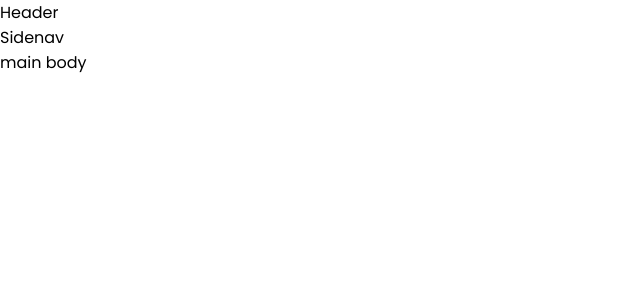
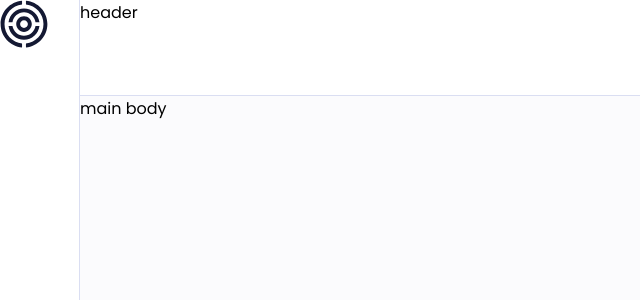
Before and after one commit to john-shaibu/wander-watch, a React (Vite) app in the folder frontend-n/wander-watch/: page / in a window 1280 px wide. Shown: the top 300 px of the page, without its empty margins (0-640 px from the left). Built offline with nearby package versions, Linux system fonts and the light colour scheme.

Commit message:
dashbaord started

```diff
--- a/frontend-n/wander-watch/src/App.css
+++ b/frontend-n/wander-watch/src/App.css
@@ -97,7 +97,14 @@ input::placeholder{
   color: var(--color-dark);
 }
 
-
+.main-container{
+  width: 100%;
+  height: 100%;
+  background-color: green;
+  display: grid;
+  grid-template-columns: max-content 1fr;
+  grid-template-rows: max-content 1fr;
+}
 
 
 
--- a/frontend-n/wander-watch/src/components/Header.jsx
+++ b/frontend-n/wander-watch/src/components/Header.jsx
@@ -1,8 +1,10 @@
-
+import '../styles/header.css'
 
 const Header = () => {
   return (
-    <div>Header</div>
+    <header>
+      header
+    </header>
   )
 }
 
--- a/frontend-n/wander-watch/src/components/Sidenav.jsx
+++ b/frontend-n/wander-watch/src/components/Sidenav.jsx
@@ -1,7 +1,40 @@
+import { BlackLogo } from '../assets'
+import '../styles/sidenav.css'
+
+import { Link } from 'react-router-dom'
+
+const linkData = [
+  {
+    title: 'dashboard',
+    link : '/',
+    icon: '',
+  },
+  {
+    title: 'Activities',
+    link : '/',
+    icon: '',
+  },
+  {
+    title: 'Metrics',
+    link : '/',
+    icon: '',
+  }
+
+]
 
 const Sidenav = () => {
   return (
-    <div>Sidenav</div>
+    <aside>
+      <Link to='/' className="logo">
+        <BlackLogo />
+      </Link>
+      <ul>
+        <li>
+          <Link></Link>
+          <span></span>
+        </li>
+      </ul>
+    </aside>
   )
 }
 
--- a/frontend-n/wander-watch/src/pages/Dashboard.jsx
+++ b/frontend-n/wander-watch/src/pages/Dashboard.jsx
@@ -2,9 +2,11 @@
 import Header from '../components/Header'
 import Sidenav from '../components/Sidenav'
 
+import '../styles/dashboard.css'
+
 const Dashboard = () => {
   return (
-    <div className="grid main-container">
+    <div className="main-container">
       <Header />
       <Sidenav />
       <div className="wrapper">
--- /dev/null
+++ b/frontend-n/wander-watch/src/styles/dashboard.css
@@ -0,0 +1,6 @@
+.wrapper {
+    order: 3;
+    overflow-x: hidden;
+    background-color: inherit;
+    background-color: var(--color-neutral-bg);
+  }
--- /dev/null
+++ b/frontend-n/wander-watch/src/styles/header.css
@@ -0,0 +1,11 @@
+header{
+    order: 2;
+    background-color: var(--color-lightest);
+    padding: var(--space-md);
+    border-bottom: 1px solid var(--clr-neutral-150);
+    position: sticky;
+    top: 0;
+    z-index: 1;
+    height: 96px;
+    border-bottom: 1px solid var(--color-border);
+}
--- /dev/null
+++ b/frontend-n/wander-watch/src/styles/sidenav.css
@@ -0,0 +1,14 @@
+aside{
+    grid-row: span 2;
+    order: 1;
+    padding-block: var(--space-lg);
+    border-right: 1px solid var(--color-border);
+    height: 100vh;
+    height: 100dvh;
+    overflow: visible;
+    background-color: var(--color-lightest) !important;
+    width: 80px;
+    position: sticky;
+    top: 0;
+
+}
```
